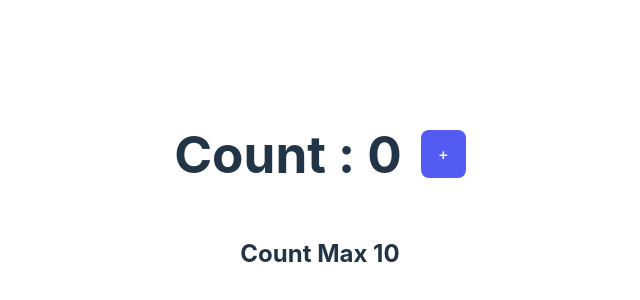
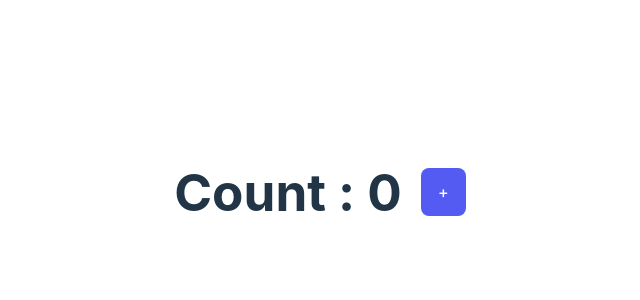
Before and after one commit to shibilamjad/Git-Test, a React (Vite) app: page / in a window 1280 px wide. Shown: the part 208-508 px from the top of the page, without its empty margins (320-960 px from the left). Built offline with nearby package versions, Linux system fonts and the light colour scheme.

Commit message:
message component updated

```diff
--- a/src/App.jsx
+++ b/src/App.jsx
@@ -18,7 +18,7 @@ function App() {
   return (
     <>
       <Counter count={count} handleInc={handleInc} handleDec={handleDec} />
-      <Message />
+      {count === 10 && <Message />}
     </>
   );
 }
```
